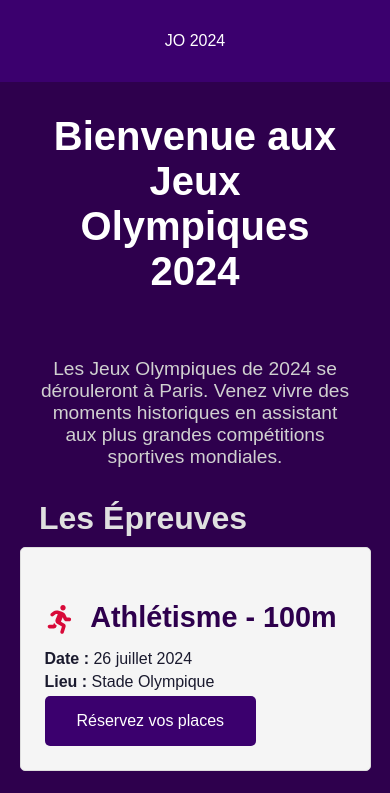
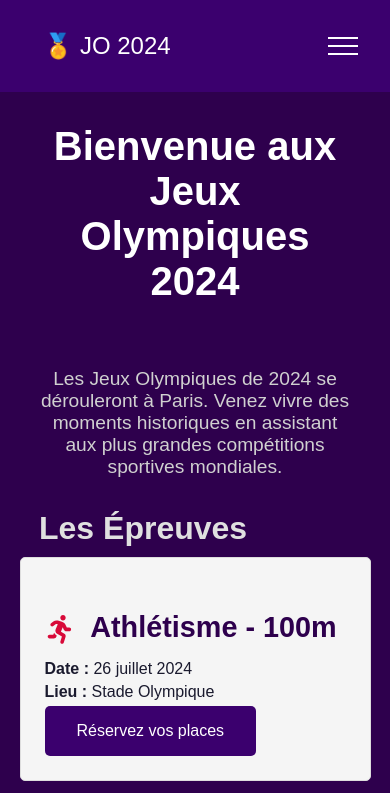
Before and after one commit to ya-web/olympics, a React (Create React App) app in the folder frontend/: page / in a window 390 px wide. Shown: the top 793 px of the page. Built offline with nearby package versions, Linux system fonts and the light colour scheme.

Commit message:
Add responsive menu

```diff
--- /dev/null
+++ b/frontend/src/components/BurgerMenu.js
@@ -0,0 +1,13 @@
+import React from 'react';
+
+const BurgerMenu = ({ toggleMenu }) => {
+  return (
+    <div className="burger-menu" onClick={toggleMenu}>
+      <div></div>
+      <div></div>
+      <div></div>
+    </div>
+  );
+};
+
+export default BurgerMenu;
--- a/frontend/src/components/Header.js
+++ b/frontend/src/components/Header.js
@@ -1,17 +1,26 @@
-import React from 'react';
-import { Link } from 'react-router-dom';
+import React, { useState } from 'react';
+import NavLinks from './NavLinks';
+import BurgerMenu from './BurgerMenu';
 
 const Header = () => {
+  const [menuOpen, setMenuOpen] = useState(false);
+
+  const toggleMenu = () => {
+    setMenuOpen(!menuOpen);
+  };
+
   return (
     <header className="header">
-      <div className="logo">JO 2024</div>
+      <div className="logo">🏅 JO 2024</div>
+
       <nav>
-        <ul className="nav-links">
-          <li><Link to="/epreuves">Les épreuves</Link></li>
-          <li><Link to="/offres">Nos offres</Link></li>
-          <li><Link to="/panier">Panier</Link></li>
-          <li><Link to="/se-connecter">Se connecter</Link></li>
-        </ul>
+        <NavLinks />
+        <BurgerMenu toggleMenu={toggleMenu} />
+        {menuOpen && (
+          <div className="mobile-nav">
+            <NavLinks onLinkClick={toggleMenu} />
+          </div>
+        )}
       </nav>
     </header>
   );
--- /dev/null
+++ b/frontend/src/components/NavLinks.js
@@ -0,0 +1,15 @@
+import React from 'react';
+import { Link } from 'react-router-dom';
+
+const NavLinks = ({ onLinkClick }) => {
+  return (
+    <ul className="nav-links">
+      <li><Link to="/epreuves" onClick={onLinkClick}>Les épreuves</Link></li>
+      <li><Link to="/offres" onClick={onLinkClick}>Nos offres</Link></li>
+      <li><Link to="/panier" onClick={onLinkClick}>Panier</Link></li>
+      <li><Link to="/se-connecter" onClick={onLinkClick}>Se connecter</Link></li>
+    </ul>
+  );
+};
+
+export default NavLinks;
--- a/frontend/src/styles.css
+++ b/frontend/src/styles.css
@@ -12,6 +12,14 @@ body {
   color: white;
   text-align: center;
   position: relative;
+  display: flex;
+  justify-content: space-between;
+  align-items: center;
+}
+
+.logo {
+  font-size: 1.5rem;
+  width: 150px;
 }
 
 .nav-links {
@@ -107,6 +115,35 @@ button:hover {
   background-color: #29004a;
 }
 
+.burger-menu {
+  display: none;
+  cursor: pointer;
+  flex-direction: column;
+  justify-content: space-around;
+  width: 30px;
+  height: 25px;
+}
+
+.burger-menu div {
+  width: 100%;
+  height: 3px;
+  background-color: white;
+  margin: 3px 0;
+}
+
+.mobile-nav {
+  display: none;
+  background-color: #3b006e;
+  padding: 1rem;
+}
+
+.mobile-nav a {
+  color: white;
+  display: block;
+  padding: 1rem 0;
+  text-align: center;
+}
+
 .view-all {
   text-align: center;
   margin-top: 0.5rem;
@@ -139,6 +176,12 @@ button:hover {
   .nav-links {
     display: none;
   }
+  .burger-menu {
+    display: flex;
+  }
+  .mobile-nav {
+    display: block;
+  }
   .footer {
     margin-top: 100px;
   }
```
